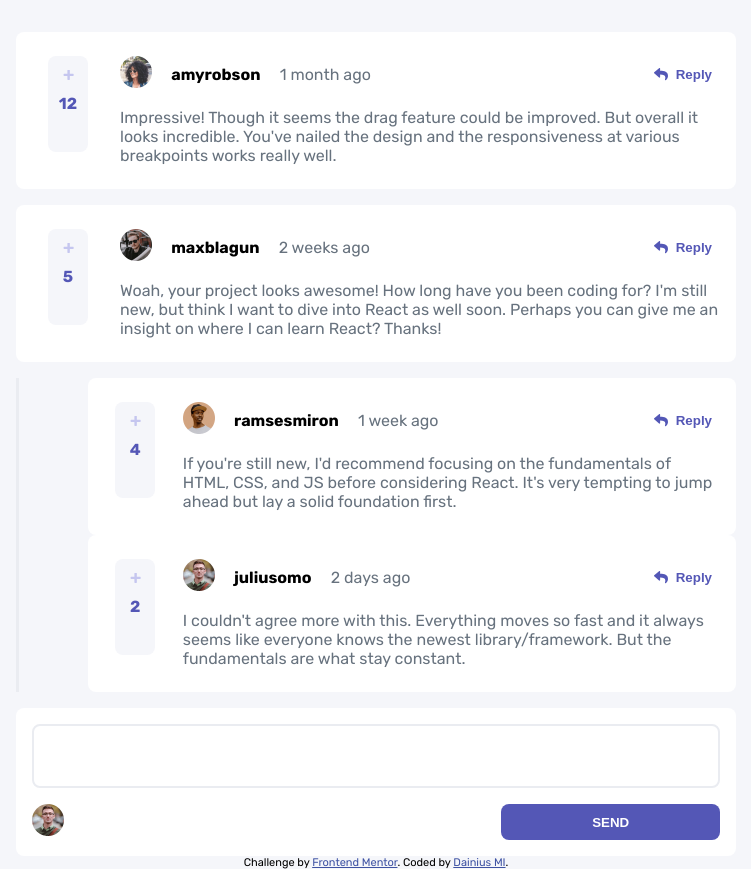
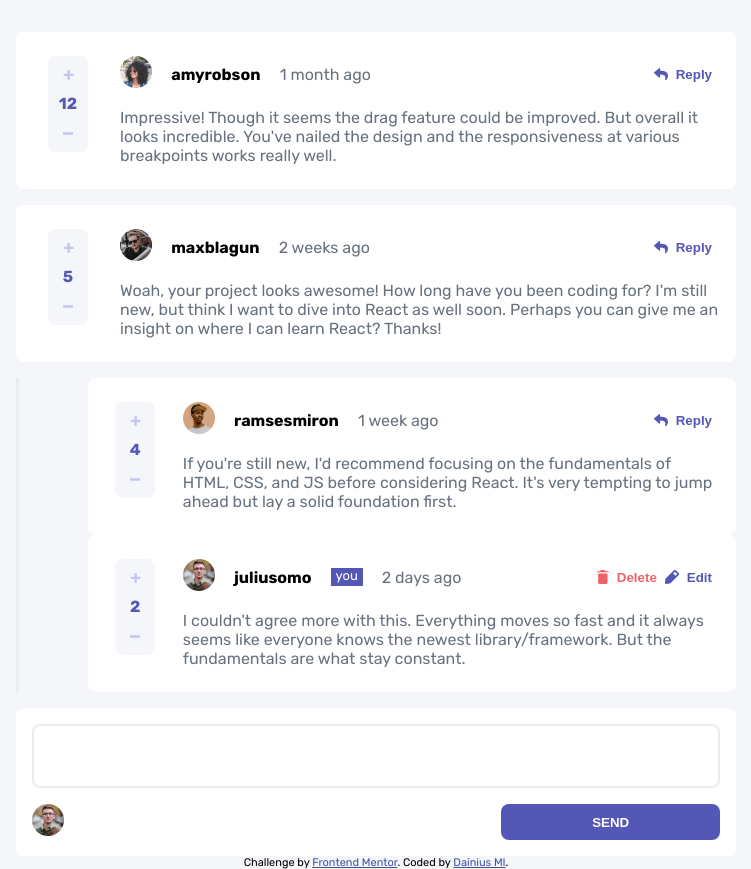
Before and after one commit to DainiusMI/interactive-comments-section, a website with bundled scripts: page index.html in a window 1280 px wide. Shown: the whole page, without its empty margins (264-1015 px from the left). Built offline with nearby package versions, Linux system fonts and the light colour scheme.

Commit message:
delete hover color fix

```diff
--- a/js/main.js
+++ b/js/main.js
@@ -7,27 +7,47 @@ function renderComments() {
     let generatedString = "";
 
     dataFile.comments.map(comment => {
+
         function populateComment(arg) {
-            return `
+            let string = "";
+            string +=`
             <div class="comment-container">
                 <div class="vote-container">
                     <button class="upvote" value="${arg.id}"><img src="./images/icon-plus.svg" alt="+"></button>
                     <p class="vote-score">${arg.score}</p>
-                    <button class="downvote" value="${arg.id}><img src="./images/icon-minus.svg" alt="-"></button>
+                    <button class="downvote" value="${arg.id}"><img src="./images/icon-minus.svg" alt="-"></button>
                 </div>
                 <div class="user-info">
                     <div class="avatar">
                         <img src="${arg.user.image.png}" alt="${arg.user.username}-img">
                     </div>
                     <div class="user-name">${arg.user.username}</div>
+            `
+            if (dataFile.currentUser.username === arg.user.username) {
+                string += `<div class="you">you</div>`
+            }
+            string += `
                     <div class="created-at">${arg.createdAt}</div>
                 </div>
                 <p class="comment">${arg.content}</p>
                 <div class="button-container">
-                    <button class="action-button"><img src="./images/icon-reply.svg" alt="reply-img"><p class="reply">Reply</p></button>
+            `
+            if (dataFile.currentUser.username === arg.user.username) {
+                string += `
+                    <button class="action-button red"><img class="" src="./images/icon-delete.svg" alt="reply-img"><p class="delete">Delete</p></button>
+                    <button class="action-button blue"><img src="./images/icon-edit.svg" alt="reply-img"><p class="edit">Edit</p></button>
+                `
+            }
+            else {
+                string += `
+                    <button class="action-button blue"><img src="./images/icon-reply.svg" alt="reply-img"><p class="reply">Reply</p></button>
+                `
+            }
+            string += `
                 </div>
             </div>
-        `
+            `
+            return string
         }
         generatedString += populateComment(comment);
         if (comment.replies.length) {
@@ -44,7 +64,7 @@ function renderComments() {
 function renderPostForm() {
     appContainer.innerHTML += `
         <div class="form-container">
-            <div class="avatar"><img src="${dataFile.currentUser.image.png}" alt="julius"></div>
+            <div class="avatar"><img src="${dataFile.currentUser.image.png}" alt="${dataFile.currentUser.username}"></div>
             <textarea class="textarea" name="post" id="post" cols="30" rows="7"></textarea>
             <button class="blue-button">SEND</button>
         </div>
--- a/scss/main.scss
+++ b/scss/main.scss
@@ -101,6 +101,12 @@ body {
     .user-name {
         font-weight: 700;
     }
+    .you {
+        font-size: 13px;
+        background-color: $text-blue;
+        color: white;
+        padding: 0 .3rem .2rem .3rem;
+    }
     .created-at {
         color:$text-grey;
     }
@@ -128,16 +134,15 @@ body {
         gap: .5rem;
 
         font-weight: 700;
-        &:not(.delete) {
+        &:not(.red) {
             color: $text-blue;
             &:hover {
                 filter: $filter-blue-pale;
             }
         }
-        .delete {
+        &:not(.blue){
             color: $text-red;
             &:hover {
-
                 filter: $filter-red-pale;
             }
         }
@@ -212,7 +217,7 @@ body {
             height: 6rem;
         }
         .user-info {
-            grid-column: 2 / 6;
+            grid-column: 2 / 7;
             grid-row: 1 / 2;
         }
         .comment {
@@ -220,7 +225,7 @@ body {
             grid-row: 2 / 3;
         }
         .button-container {
-            grid-column: 6 / 9;
+            grid-column: 7 / 9;
             margin-right: .5rem;
         }
     }
```
Also changed, not shown: index.html (+5 -2 lines), css/main.css, 1 other file.
